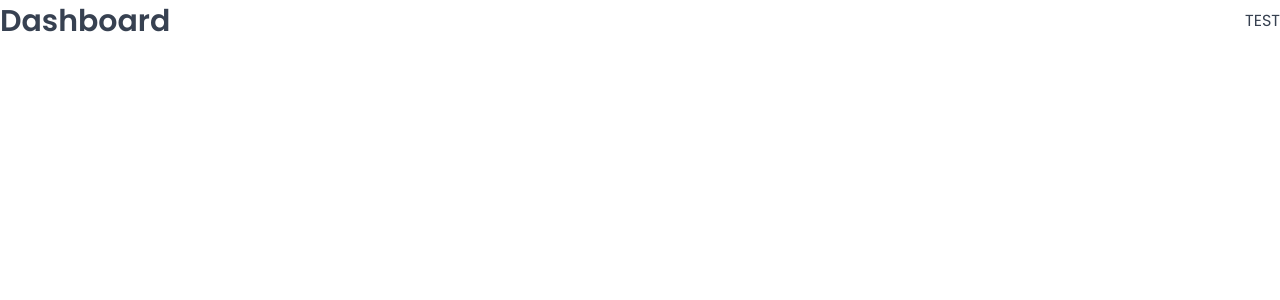
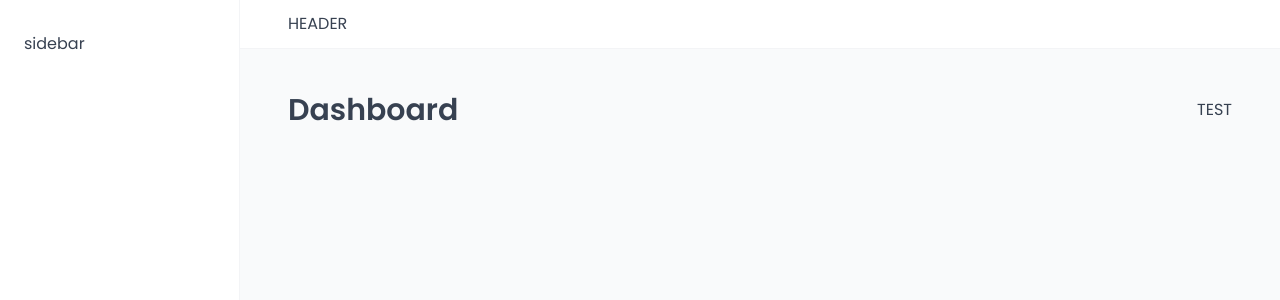
Before and after one commit to janak0ff/Wild-Oasis, a React (Vite) app: page /dashboard in a window 1280 px wide. Shown: the top 300 px of the page. Built offline with nearby package versions, Linux system fonts and the light colour scheme; a web font is replaced by a local one.

Commit message:
Building the App Layout

```diff
--- a/src/App.jsx
+++ b/src/App.jsx
@@ -8,6 +8,7 @@
 import Account from "./pages/Account";
 import Login from "./pages/Login";
 import PageNotFound from "./pages/PageNotFound";
+import AppLayout from "./ui/AppLayout";
 
 function App() {
   return (
@@ -15,6 +16,7 @@
       <GlobalStyles />
       <BrowserRouter>
         <Routes>
+          <Route element={<AppLayout />}>
             {/* // Redirect to dashboard if no route is matched */}
             <Route index element={<Navigate replace to="dashboard" />} />
             {/* // Routes for the different pages */}
@@ -24,6 +26,8 @@
             <Route path="users" element={<Users />} />
             <Route path="settings" element={<Settings />} />
             <Route path="account" element={<Account />} />
+          </Route>
+
           <Route path="login" element={<Login />} />
           <Route path="*" element={<PageNotFound />} />
         </Routes>
--- /dev/null
+++ b/src/ui/AppLayout.jsx
@@ -0,0 +1,30 @@
+import { Outlet } from "react-router-dom";
+import styled from "styled-components";
+import SideBar from "./SideBar";
+import Header from "./Header";
+
+const StyledAppLayout = styled.div`
+  display: grid;
+  grid-template-columns: 24rem 1fr;
+  grid-template-rows: auto 1fr;
+  height: 100vh;
+`;
+
+const Main = styled.main`
+  background-color: var(--color-grey-50);
+  padding: 4rem 4.8rem 6.4rem;
+`;
+
+function AppLayout() {
+  return (
+    <StyledAppLayout>
+      <SideBar />
+      <Header />
+      <Main>
+        <Outlet /> {/* // Renders the nested routes */}
+      </Main>
+    </StyledAppLayout>
+  );
+}
+
+export default AppLayout;
--- /dev/null
+++ b/src/ui/Header.jsx
@@ -0,0 +1,13 @@
+import styled from "styled-components";
+
+const StyledHeader = styled.header`
+  background-color: var(--color-grey-0);
+  padding: 1.2rem 4.8rem;
+  border-bottom: 1px solid var(--color-grey-100);
+`;
+
+function Header() {
+  return <StyledHeader>HEADER</StyledHeader>;
+}
+
+export default Header;
--- /dev/null
+++ b/src/ui/SideBar.jsx
@@ -0,0 +1,14 @@
+import styled from "styled-components";
+
+const StyledSidebar = styled.aside`
+  background-color: var(--color-grey-0);
+  padding: 3.2rem 2.4rem;
+  border-right: 1px solid var(--color-grey-100);
+  grid-row: 1/ -1;
+`;
+
+function SideBar() {
+  return <StyledSidebar>sidebar</StyledSidebar>;
+}
+
+export default SideBar;
```
Lines whose indentation alone changed are shown as unchanged.
